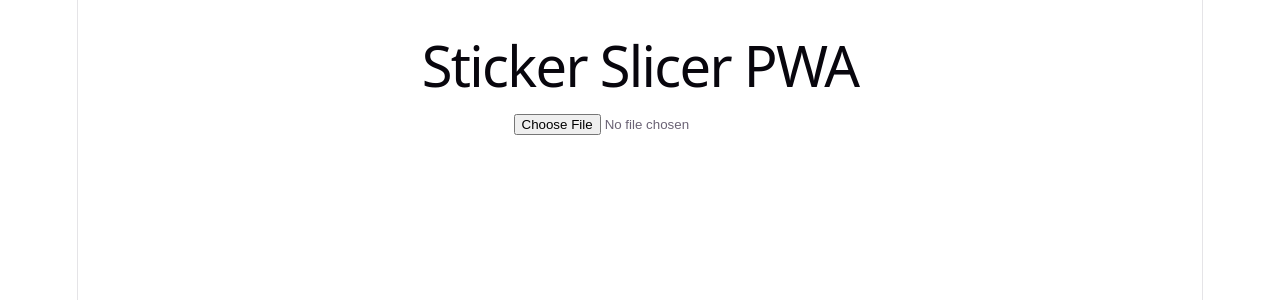
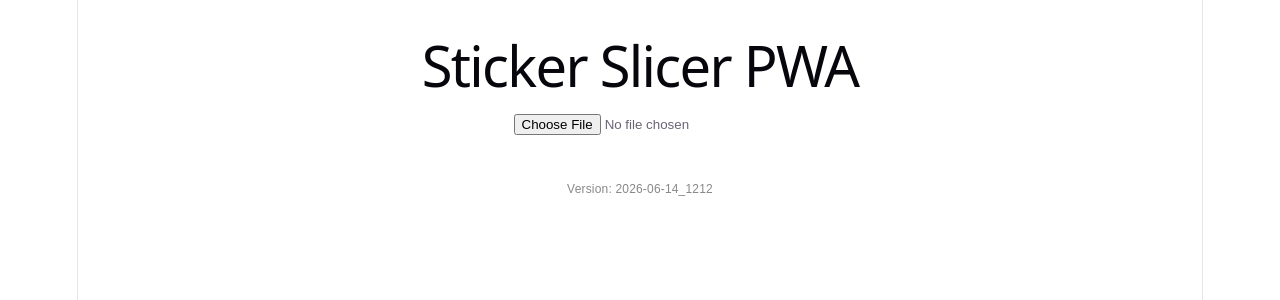
Before and after one commit to dnatisdale/sticker-slicer, a React (Vite) app: page / in a window 1280 px wide. Shown: the top 300 px of the page. Built offline with nearby package versions, Linux system fonts and the light colour scheme.

Commit message:
Update App.jsx
Commit Version

```diff
--- a/src/App.jsx
+++ b/src/App.jsx
@@ -2,6 +2,9 @@ import { useState, useRef } from 'react';
 import JSZip from 'jszip';
 import { saveAs } from 'file-saver';
 import './App.css';
+
+// Update this timestamp whenever you make a new commit!
+const APP_VERSION = "2026-06-14_1212";
 
 const generateLines = (count) => {
   const lines = [];
@@ -292,6 +295,11 @@ function App() {
           {isProcessing && <p style={{ marginTop: '15px', fontWeight: 'bold', color: '#0056b3' }}>{progress}</p>}
         </div>
       )}
+
+      {/* Dynamic Version Display */}
+      <div style={{ marginTop: '40px', fontSize: '12px', color: '#888' }}>
+        Version: {APP_VERSION}
+      </div>
     </div>
   );
 }
```
